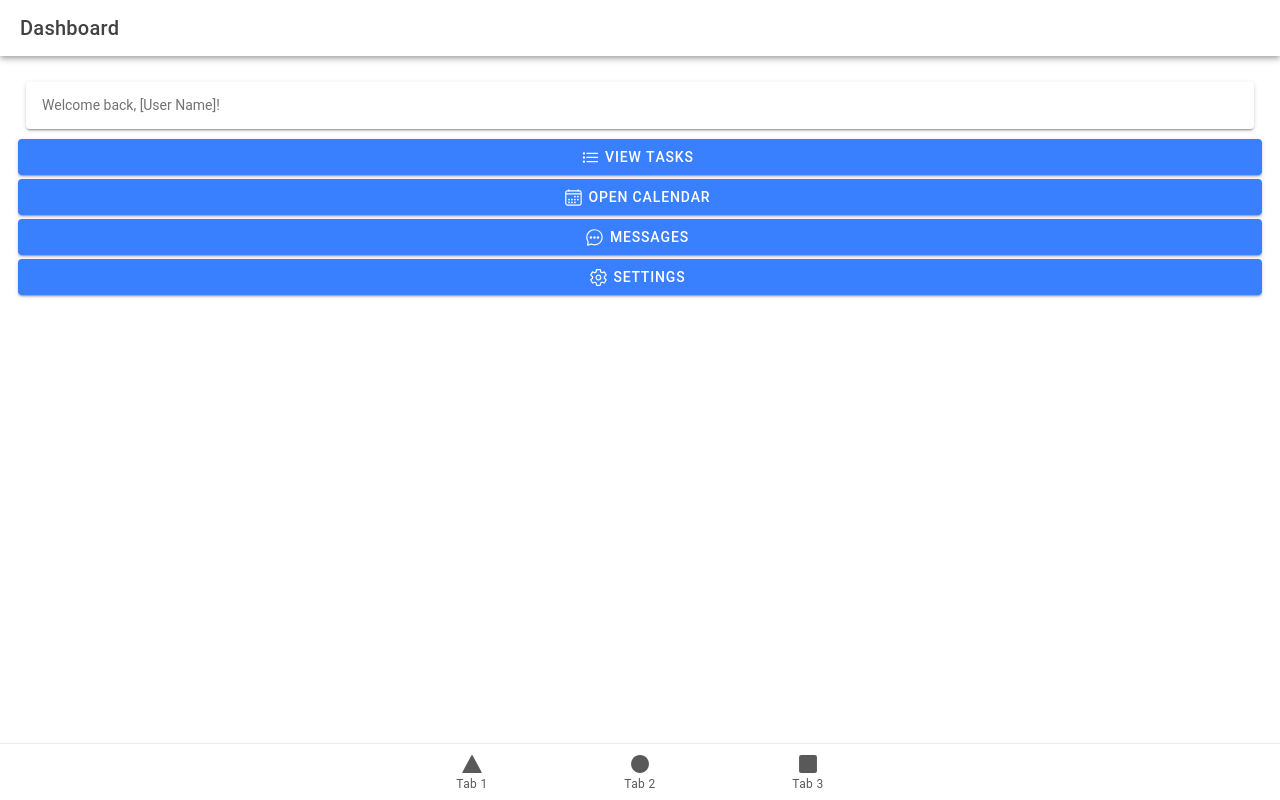
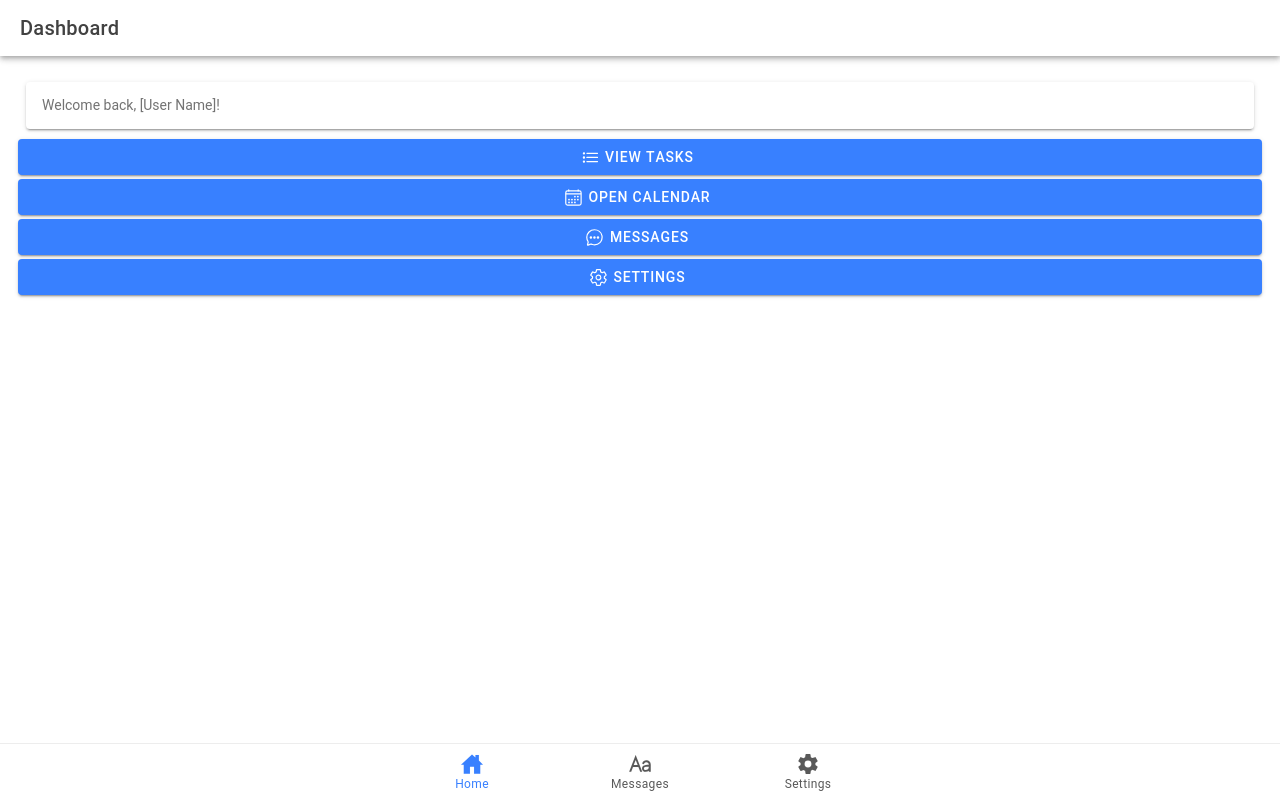
Before and after one commit to ddoug220/family-management, a React (Create React App) app: page /dashboard in a window 1280 px wide. Built offline with nearby package versions, Linux system fonts and the light colour scheme.

Commit message:
Add icons and update routing in App component

```diff
--- a/src/App.tsx
+++ b/src/App.tsx
@@ -11,7 +11,7 @@ import {
   setupIonicReact
 } from '@ionic/react';
 import { IonReactRouter } from '@ionic/react-router';
-import { ellipse, square, triangle } from 'ionicons/icons';
+import { ellipse, square, triangle, homeSharp, settingsSharp, textSharp } from 'ionicons/icons';
 import Tab1 from './pages/Tab1';
 import Tab2 from './pages/Tab2';
 import Tab3 from './pages/Tab3';
@@ -48,43 +48,30 @@ const App: React.FC = () => (
     <IonReactRouter>
       <IonTabs>
         <IonRouterOutlet>
-          <Route exact path="/tasks">
-            <TaskListView />
-          </Route>
         <Route exact path="/dashboard" component={MainDashboard} />
         <Route exact path="/tasks" component={TaskListView} />
         <Route path="/tasks/:taskId" component={TaskDetailView} />
         <Route exact path="/calendar" component={DetailedCalendarView} />
         <Route exact path="/messages" component={MessagesPage} />
         <Route exact path="/settings" component={SettingsPage} />
-          {/* <Route exact path="/calendar">
-            <Tab2 />
-          </Route> */}
-          <Route exact path="/tab1">
-            <Tab1 />
+   {
+          <Route exact path="/">
+            <Redirect to="/dashboard" />
           </Route>
-          <Route exact path="/tab2">
-            <Tab2 />
-          </Route>
-          <Route path="/tab3">
-            <Tab3 />
-          </Route>
-          <Route exact path="/">
-            <Redirect to="/tab1" />
-          </Route>
+          }
         </IonRouterOutlet>
         <IonTabBar slot="bottom">
-          <IonTabButton tab="tab1" href="/tab1">
-            <IonIcon aria-hidden="true" icon={triangle} />
-            <IonLabel>Tab 1</IonLabel>
+          <IonTabButton tab="tab1" href="/dashboard">
+            <IonIcon aria-hidden="true" icon={homeSharp} />
+            <IonLabel>Home</IonLabel>
           </IonTabButton>
-          <IonTabButton tab="tab2" href="/tab2">
-            <IonIcon aria-hidden="true" icon={ellipse} />
-            <IonLabel>Tab 2</IonLabel>
+          <IonTabButton tab="tab2" href="/messages">
+            <IonIcon aria-hidden="true" icon={textSharp} />
+            <IonLabel>Messages</IonLabel>
           </IonTabButton>
-          <IonTabButton tab="tab3" href="/tab3">
-            <IonIcon aria-hidden="true" icon={square} />
-            <IonLabel>Tab 3</IonLabel>
+          <IonTabButton tab="tab3" href="/settings">
+            <IonIcon aria-hidden="true" icon={settingsSharp} />
+            <IonLabel>Settings</IonLabel>
           </IonTabButton>
         </IonTabBar>
       </IonTabs>
```
